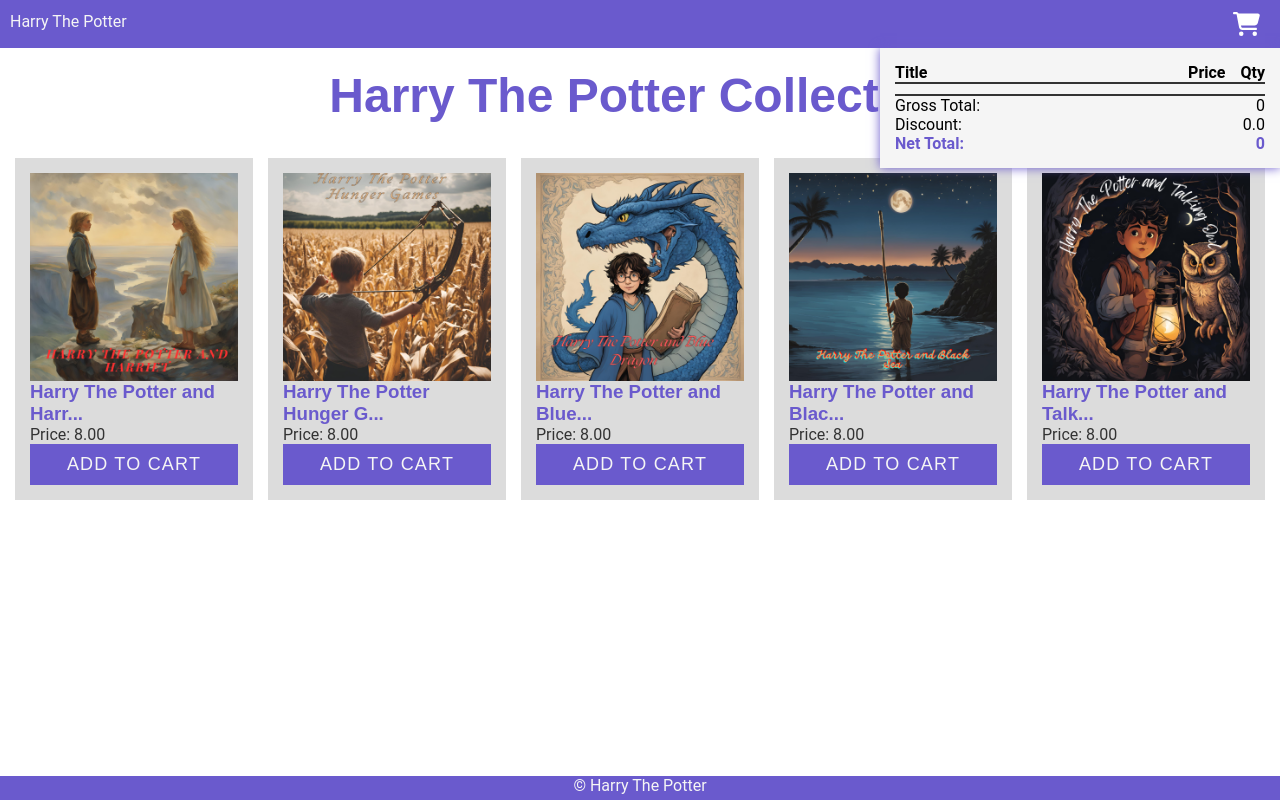
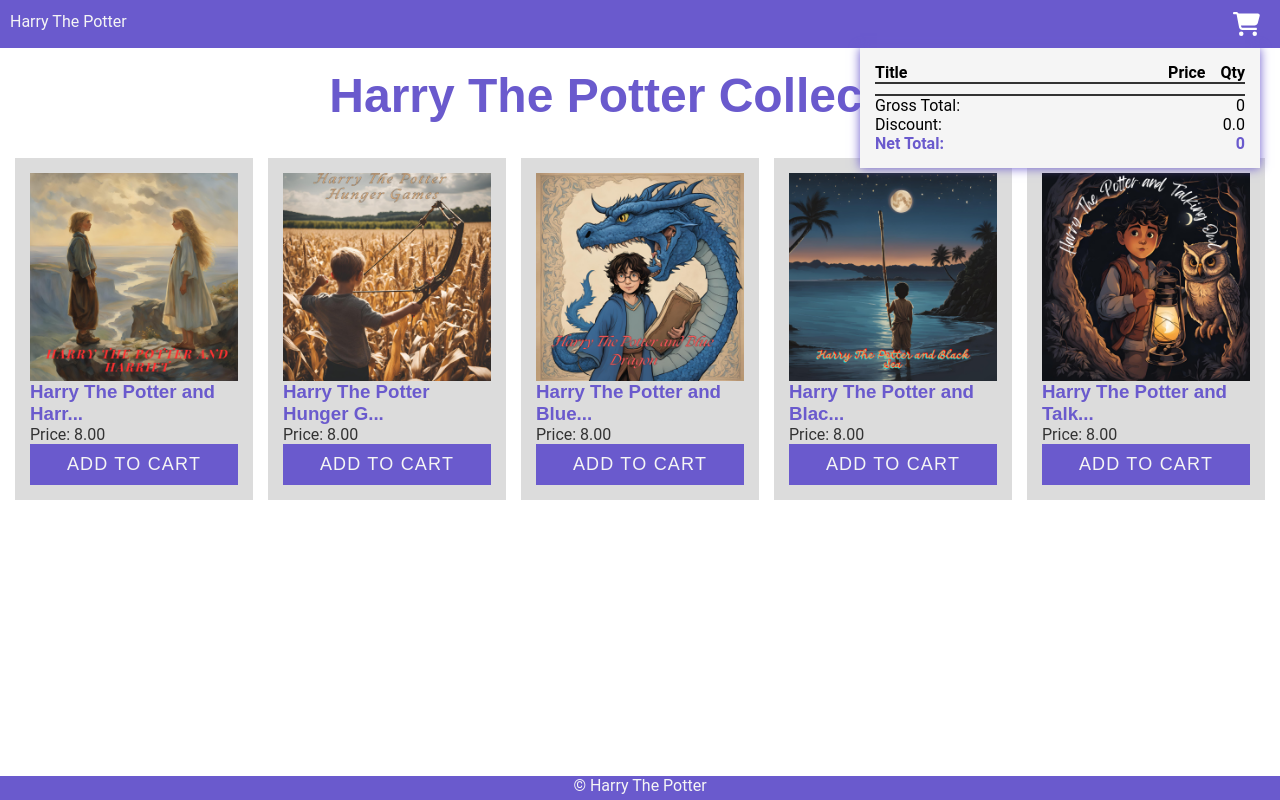
Before and after one commit to iamjakhtar/harry-the-potter, a React (Create React App) app: page / in a window 1280 px wide. Both pictures are taken after a click on the button 1246 px from the left and 24 px from the top of the page. Built offline with nearby package versions, Linux system fonts and the light colour scheme.

Commit message:
minor cart style fix

```diff
--- a/src/components/cart/Cart.scss
+++ b/src/components/cart/Cart.scss
@@ -7,7 +7,7 @@
     padding: 15px;
     background-color: $secondary-color;
     position: absolute;
-    right: 0;
+    right: 20px;
     z-index: 10000;
     box-shadow: 0 0 10px $primary-color;
 
@@ -32,6 +32,11 @@
         display: flex;
         justify-content: space-between;
         padding: 6px 0;
+
+        span:nth-child(1) {
+            width: 243px;
+            text-align: left;
+        }
     }
 
     .cart-footer {
```
